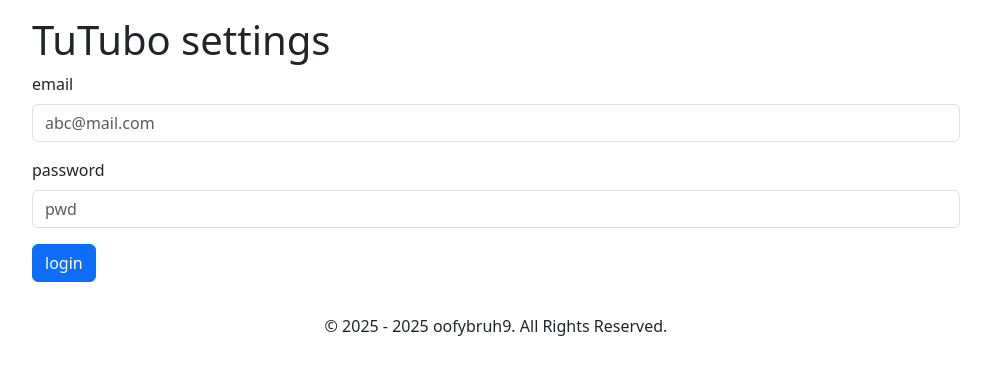
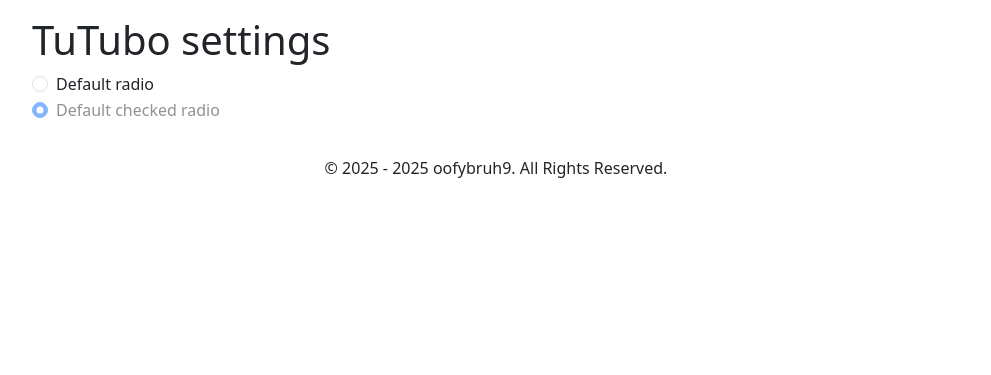
Before and after one commit to oofybruh9/vidlock, a PHP site: page /settings.php in a window 1280 px wide. Shown: the part 67-442 px from the top of the page, without its empty margins (144-1135 px from the left). Run offline with PHP 8.4, Linux system fonts and the light colour scheme; some web fonts are replaced.

Commit message:
wrap up for today

```diff
--- a/settings.php
+++ b/settings.php
@@ -1,21 +1,5 @@
 <?php
 include_once("./assets/include/header.php");
-/*
-include("./assets/include/db.php");
-$email = $_POST["email"];
-$paswd =  password_hash($_POST["pwd"], PASSWORD_DEFAULT);
-$check="SELECT * FROM ppl WHERE Email=? AND Password=?";
-$query=$pdo->prepare($check);
-$query->bind_param("ss",$email,$paswd);
-$query->execute() or die($pdo->error);
-$count=$query->num_rows;
-if ($count == 1){
-    while($row=$query->fetch_assoc){
-        $_SESSION['email']=$row['Email'];
-    }
-    header('Location:index.php');
-}
-*/
 ?>
 
 <!doctype html>
@@ -23,16 +7,18 @@
 <body>
     <div class="w-75 mx-auto p-3">
         <h1>TuTubo settings</h1>
-        <form method="POST" action="./check.php">
-            <div class="mb-3">
-                <label for="email" class="form-label">email</label>
-                <input type="email" class="form-control" name="email" id="email" aria-describedby="emailHelpId" placeholder="abc@mail.com" required/>
+        <form method="POST" action="./settings.php">
+            <div class="form-check">
+                <input class="form-check-input" type="radio" name="" id="" />
+                <label class="form-check-label" for=""> Default radio </label>
             </div>
-            <div class="mb-3">
-                <label for="pwd" class="form-label">password</label>
-                <input type="password" class="form-control" name="pwd" id="pwd" placeholder="pwd" required/>
+            <div class="form-check">
+                <input class="form-check-input" type="radio" name="" id="" checked disabled />
+                <label class="form-check-label" for="">
+                    Default checked radio
+                </label>
             </div>
-            <button type="submit" class="btn btn-primary">login</button>
+
         </form>
     </div>
 </body>
```
